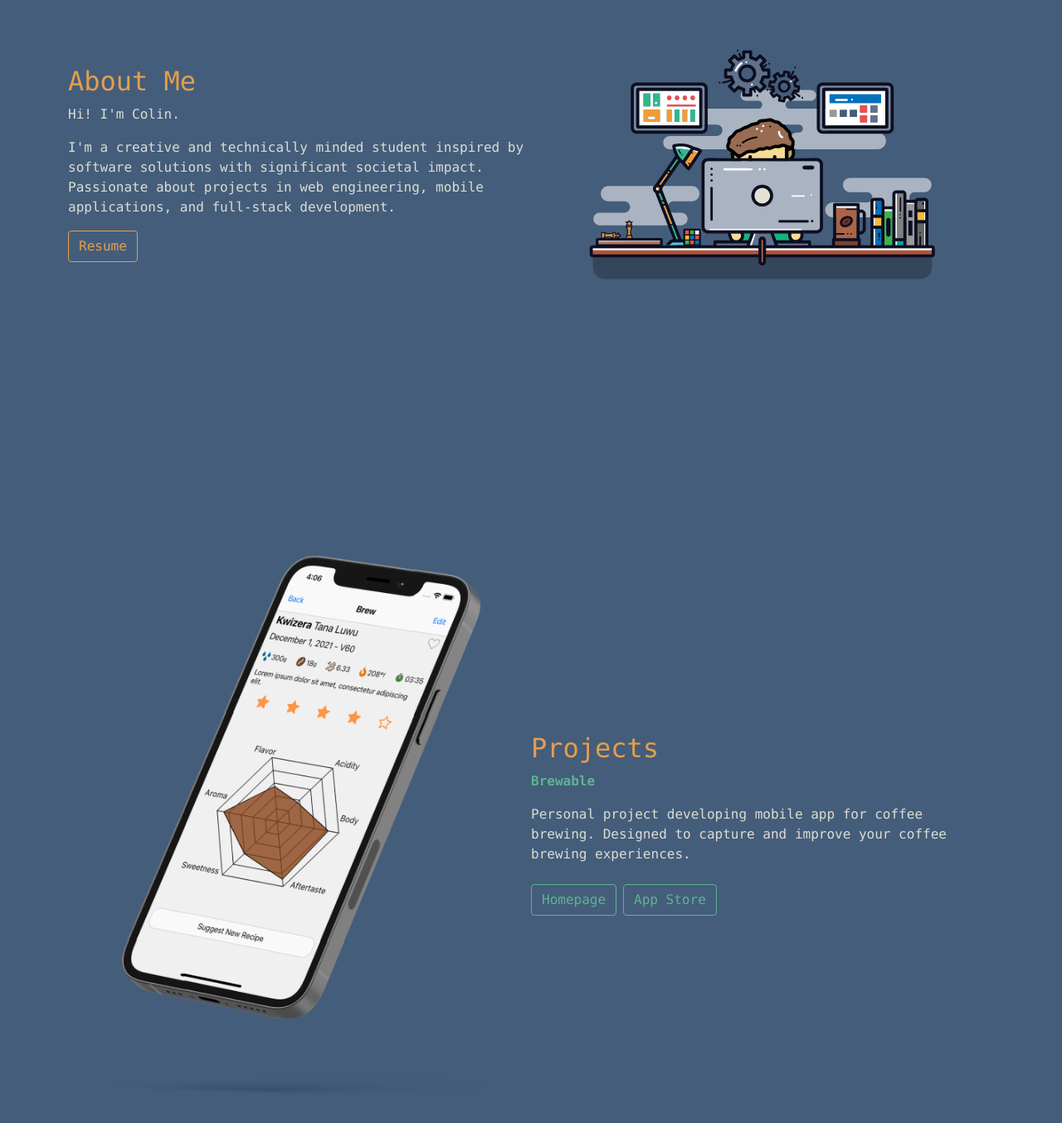
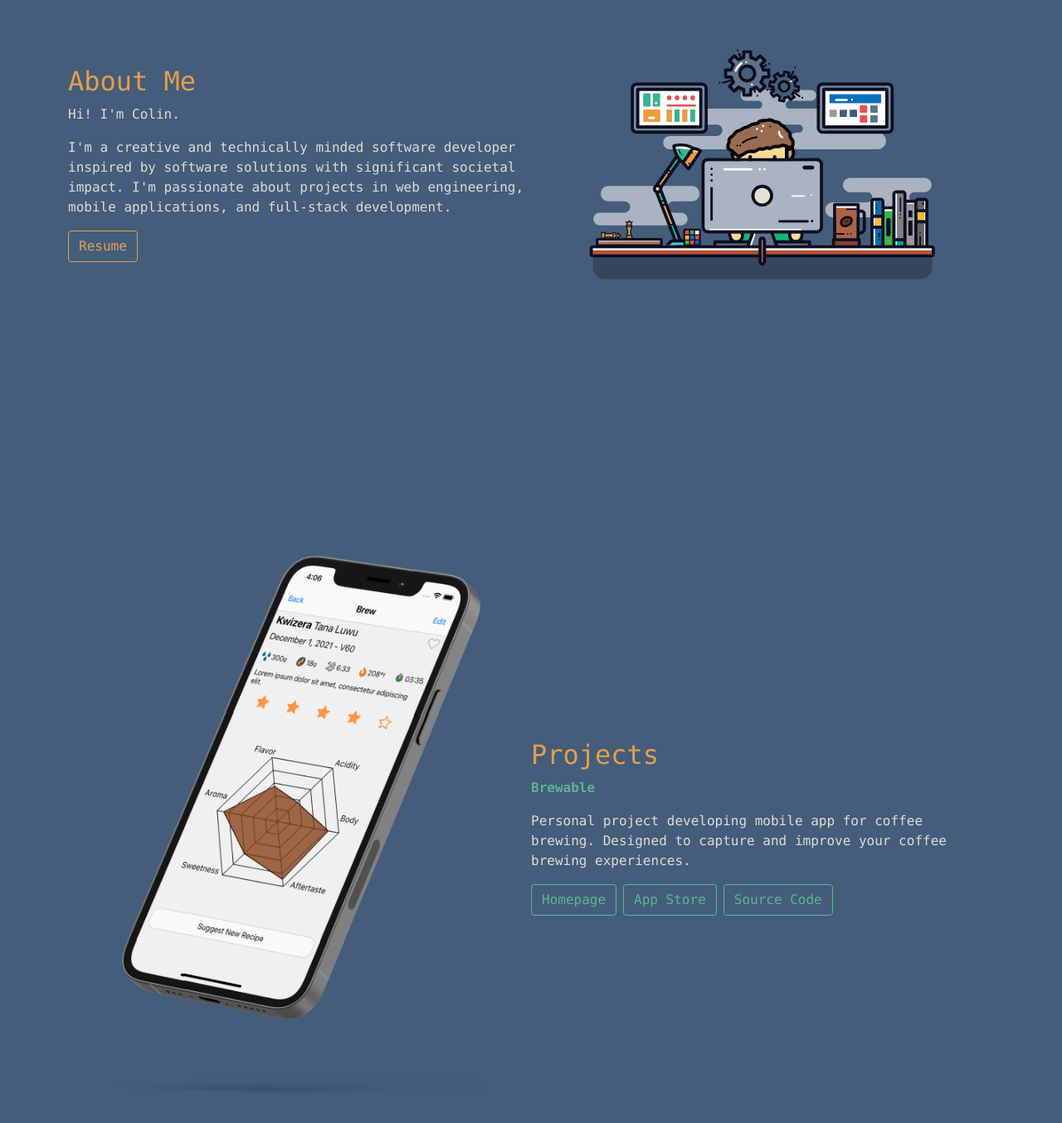
Before and after one commit to CJSantee/CJSantee.github.io, a React (Create React App) app: page / in a window 1280 px wide. Shown: the part 278-1632 px from the top of the page at 83% size. Built offline with nearby package versions, Linux system fonts and the light colour scheme.

Commit message:
Updated content

```diff
--- a/package.json
+++ b/package.json
@@ -22,6 +22,7 @@
   },
   "scripts": {
     "start": "react-scripts start",
+    "dev": "react-scripts start",
     "build": "react-scripts build",
     "test": "react-scripts test",
     "eject": "react-scripts eject",
--- a/src/pages/AboutMe.js
+++ b/src/pages/AboutMe.js
@@ -1,23 +1,30 @@
 // Bootstrap Components
-import Row from 'react-bootstrap/Row';
-import Col from 'react-bootstrap/Col';
-import Button from 'react-bootstrap/Button';
+import Row from "react-bootstrap/Row";
+import Col from "react-bootstrap/Col";
+import Button from "react-bootstrap/Button";
 
 // API Route
-const API_URL = "https://radiant-ravine-94842.herokuapp.com/resume"
+const API_URL = "https://radiant-ravine-94842.herokuapp.com/resume";
 
 function AboutMe() {
   return (
-        <Row className="section justify-content-center" id="AboutMe">
+    <Row className='section justify-content-center' id='AboutMe'>
       <Col md>
-                <h2 className="text-primary">About Me</h2>
+        <h2 className='text-primary'>About Me</h2>
         <p>Hi! I'm Colin.</p>
-                <p>I'm a creative and technically minded student inspired by software solutions with significant societal impact. Passionate about projects in web engineering, mobile applications, and full-stack development.</p>
-                <Button variant="outline-primary" href={API_URL}>Resume</Button>
+        <p>
+          I'm a creative and technically minded software developer inspired by
+          software solutions with significant societal impact. I'm passionate
+          about projects in web engineering, mobile applications, and full-stack
+          development.
+        </p>
+        <Button variant='outline-primary' href={API_URL}>
+          Resume
+        </Button>
       </Col>
       <Col md>
-                <Row className="justify-content-center">
-                    <div className="graphic" />
+        <Row className='justify-content-center'>
+          <div className='graphic' />
         </Row>
       </Col>
     </Row>
--- a/src/pages/Projects.js
+++ b/src/pages/Projects.js
@@ -1,28 +1,47 @@
 // Bootstrap Components
-import Row from 'react-bootstrap/Row';
-import Col from 'react-bootstrap/Col';
-import Button from 'react-bootstrap/Button';
+import Row from "react-bootstrap/Row";
+import Col from "react-bootstrap/Col";
+import Button from "react-bootstrap/Button";
 
 // Assets
-import Phone from '../assets/BrewablePhone.png';
+import Phone from "../assets/BrewablePhone.png";
 
 function Projects() {
-    return (
-        <Row className="section" id="Projects">
-            <Col md className="order-md-last">
-                <h2 className="text-primary">Projects</h2>
-                <p className="text-secondary"><strong>Brewable</strong></p>
-                <p>Personal project developing mobile app for coffee brewing. Designed to capture and improve your coffee brewing experiences.</p>
-                <Button variant="outline-secondary" href="http://brewableapp.com">Homepage</Button>
-                <Button variant="outline-secondary" href="https://apps.apple.com/us/app/brewable/id1592801332" className="m-2">App Store</Button>
-            </Col>
-            <Col md className="order-md-first">
-                <Row className="justify-content-center">
-                    <img src={Phone} alt="" style={{width: '80%'}}/>
-                </Row>
-            </Col>
+  return (
+    <Row className='section' id='Projects'>
+      <Col md className='order-md-last'>
+        <h2 className='text-primary'>Projects</h2>
+        <p className='text-secondary'>
+          <strong>Brewable</strong>
+        </p>
+        <p>
+          Personal project developing mobile app for coffee brewing. Designed to
+          capture and improve your coffee brewing experiences.
+        </p>
+        <Button variant='outline-secondary' href='http://brewableapp.com'>
+          Homepage
+        </Button>
+        <Button
+          variant='outline-secondary'
+          href='https://apps.apple.com/us/app/brewable/id1592801332'
+          className='mx-2'
+        >
+          App Store
+        </Button>
+        <Button
+          variant='outline-secondary'
+          href='https://github.com/cjsantee/brewable'
+        >
+          Source Code
+        </Button>
+      </Col>
+      <Col md className='order-md-first'>
+        <Row className='justify-content-center'>
+          <img src={Phone} alt='' style={{ width: "80%" }} />
         </Row>
-    );
+      </Col>
+    </Row>
+  );
 }
 
 export default Projects;
```
Lines whose indentation alone changed are shown as unchanged.
